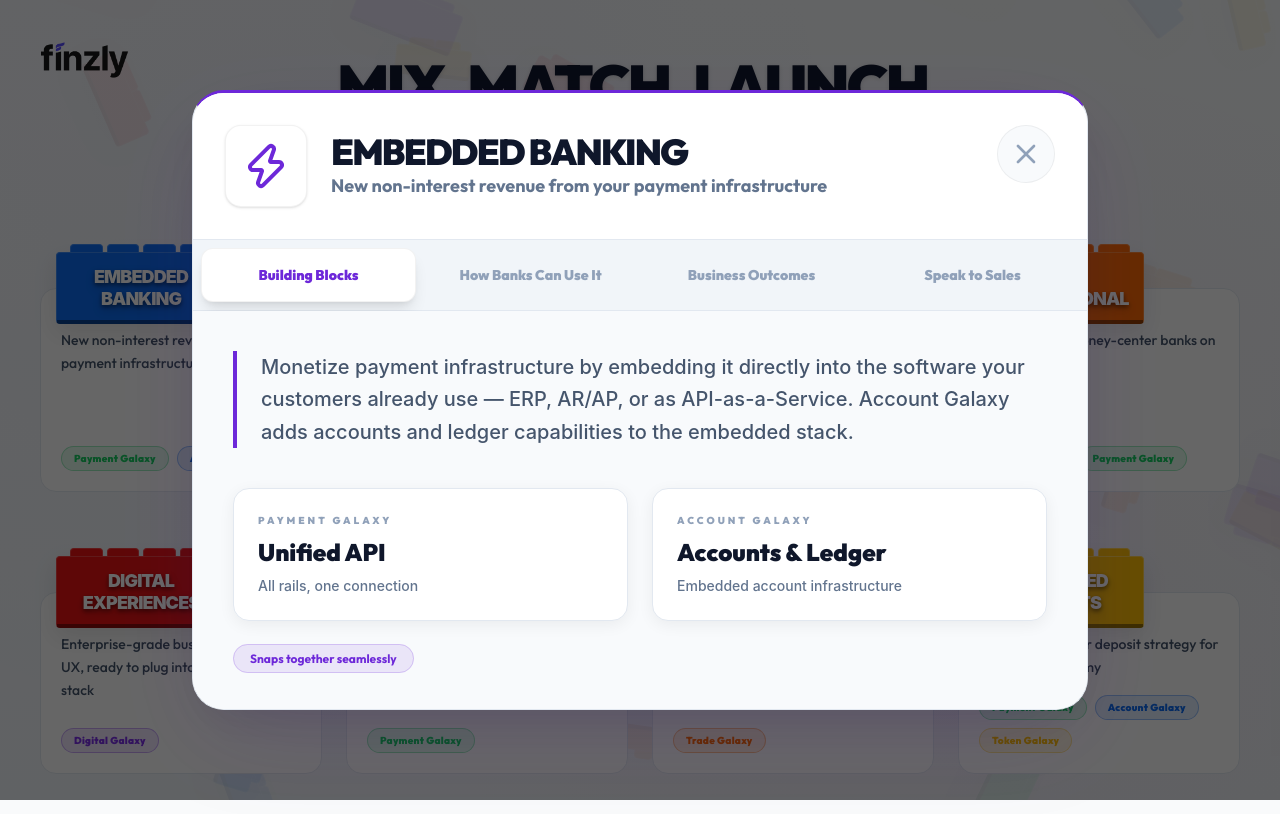
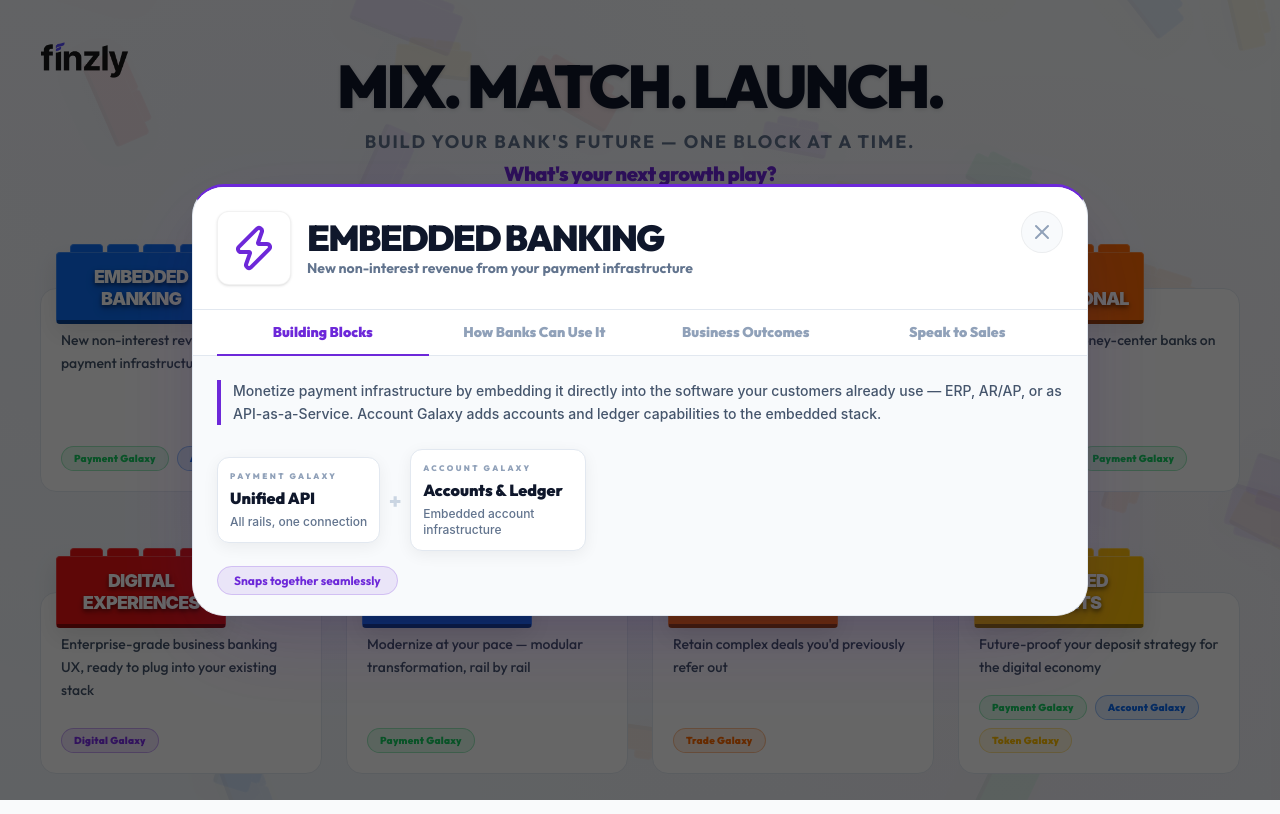
Before and after one commit to SandhiyaGiri/galaxy-conference, a React (Vite) app: page / in a window 1280 px wide. Both pictures are taken after a click on the element 181 px from the left and 368 px from the top of the page. Built offline with nearby package versions, Linux system fonts and the light colour scheme.

Commit message:
Redesigned the Card

```diff
--- a/src/components/kiosk/BlueprintCard.tsx
+++ b/src/components/kiosk/BlueprintCard.tsx
@@ -10,12 +10,12 @@
 import finzlyQr from "../../assets/finzly-qr.png";
 
 const ALL_REPS: Record<string, { name: string; role: string; region: string; color: string; photo: string }> = {
-  brian: { name: "Brian", role: "FX & Trade Specialist", region: "Global", color: "#1D9E75", photo: brianPhoto },
-  sam: { name: "Sam", role: "Enterprise Banking", region: "Northeast", color: "#378ADD", photo: samPhoto },
-  scott: { name: "Scott", role: "Payments Lead", region: "Midwest", color: "#7F77DD", photo: scottPhoto },
-  melissa: { name: "Melissa", role: "Digital Experiences", region: "South", color: "#D85A30", photo: melissaPhoto },
-  chris: { name: "Chris", role: "Partner Banking", region: "West", color: "#BA7517", photo: chrisPhoto },
-  steve: { name: "Steve T", role: "Token & Digital Assets", region: "Global", color: "#993556", photo: stevePhoto },
+  brian:   { name: "Brian",   role: "FX & Trade Specialist", region: "Global",    color: "#1D9E75", photo: brianPhoto },
+  sam:     { name: "Sam",     role: "Enterprise Banking",     region: "Northeast", color: "#378ADD", photo: samPhoto },
+  scott:   { name: "Scott",   role: "Payments Lead",          region: "Midwest",   color: "#7F77DD", photo: scottPhoto },
+  melissa: { name: "Melissa", role: "Digital Experiences",    region: "South",     color: "#D85A30", photo: melissaPhoto },
+  chris:   { name: "Chris",   role: "Partner Banking",        region: "West",      color: "#BA7517", photo: chrisPhoto },
+  steve:   { name: "Steve T", role: "Token & Digital Assets", region: "Global",    color: "#993556", photo: stevePhoto },
 };
 
 interface BlueprintCardProps {
@@ -34,10 +34,10 @@
 }
 
 const TABS = [
-  { id: "blocks", label: "Building Blocks" },
+  { id: "blocks",   label: "Building Blocks" },
   { id: "use-case", label: "How Banks Can Use It" },
   { id: "outcomes", label: "Business Outcomes" },
-  { id: "team", label: "Speak to Sales" },
+  { id: "team",     label: "Speak to Sales" },
 ];
 
 export default function BlueprintCard({ lever, onClose }: BlueprintCardProps) {
@@ -52,38 +52,40 @@
       className="fixed inset-0 z-50 flex items-center justify-center p-6 bg-black/60"
       onClick={onClose}
     >
+      {/* Fixed height so modal doesn't resize between tabs */}
       <div
         className="kiosk-modal-shell w-full max-w-4xl max-h-[85vh] flex flex-col overflow-hidden shadow-2xl"
         onClick={(e) => e.stopPropagation()}
       >
         {/* Header */}
-        <div className="p-4 md:p-8 border-b border-slate-200 flex flex-row justify-between items-start bg-white gap-4">
-          <div className="flex flex-1 gap-4 md:gap-6 items-center">
-            <div className="text-primary p-3 md:p-4 bg-white rounded-xl md:rounded-2xl shadow-sm border border-black/5">
+        <div className="p-4 md:p-6 border-b border-slate-200 flex flex-row justify-between items-start bg-white gap-4 shrink-0">
+          <div className="flex flex-1 gap-4 items-center">
+            <div className="text-primary p-3 bg-white rounded-xl shadow-sm border border-black/5 shrink-0">
               {lever.icon}
             </div>
             <div>
               <h2 className="text-2xl md:text-4xl font-black tracking-tighter text-slate-900 uppercase font-outfit">{lever.title}</h2>
-              <p className="text-sm md:text-lg text-slate-500 font-bold font-outfit">{lever.benefit}</p>
+              <p className="text-xs md:text-sm text-slate-500 font-bold font-outfit">{lever.benefit}</p>
             </div>
           </div>
           <button
             onClick={onClose}
-            className="p-3 rounded-full bg-slate-50 hover:bg-slate-100 transition-colors border border-black/5"
+            className="p-2 rounded-full bg-slate-50 hover:bg-slate-100 transition-colors border border-black/5 shrink-0"
           >
-            <X size={32} className="text-slate-400" />
+            <X size={24} className="text-slate-400" />
           </button>
         </div>
 
-        {/* Tabs */}
-        <div className="flex flex-wrap md:flex-nowrap bg-slate-100 p-2 gap-2 border-b border-slate-200">
+        {/* Tabs — underline style */}
+        <div className="flex bg-white px-4 md:px-6 border-b border-slate-200 shrink-0">
           {TABS.map(tab => (
             <button
               key={tab.id}
               onClick={() => setActiveTab(tab.id)}
-              className={`flex-1 flex items-center justify-center py-3 md:py-4 rounded-xl text-xs md:text-sm font-black transition-all font-outfit ${activeTab === tab.id
-                ? "bg-white text-primary shadow-lg border border-black/5"
-                : "text-slate-400 hover:text-slate-700 hover:bg-slate-200"
+              className={`flex-1 flex items-center justify-center py-2.5 md:py-3 text-xs md:text-sm font-black transition-all font-outfit border-b-2 -mb-px ${
+                activeTab === tab.id
+                  ? "border-primary text-primary"
+                  : "border-transparent text-slate-400 hover:text-slate-600"
               }`}
             >
               {tab.label}
@@ -91,32 +93,44 @@
           ))}
         </div>
 
-        {/* Content */}
-        <div className="flex-1 overflow-y-auto p-6 md:p-10 custom-scrollbar bg-slate-50">
+        {/* Content — fills remaining height */}
+        <div className="flex-1 overflow-y-auto p-4 md:p-6 custom-scrollbar bg-slate-50">
 
+          {/* Building Blocks — description top, cards + connectors bottom */}
           {activeTab === "blocks" && (
-            <motion.div initial={{ opacity: 0, x: -20 }} animate={{ opacity: 1, x: 0 }}>
-              <p className="text-base md:text-xl text-slate-600 leading-relaxed mb-8 md:mb-10 border-l-4 border-primary pl-4 md:pl-6 font-medium">
+            <motion.div
+              initial={{ opacity: 0, x: -20 }}
+              animate={{ opacity: 1, x: 0 }}
+              className="flex flex-col h-full"
+            >
+              <p className="text-sm text-slate-600 leading-relaxed mb-4 border-l-4 border-primary pl-3 font-medium">
                 {lever.description}
               </p>
-              <div className="grid grid-cols-1 md:grid-cols-2 gap-4 md:gap-6">
+              <div className="mt-auto pt-2">
+                <div className="flex flex-wrap items-center gap-y-3 gap-x-1">
                   {lever.lego.map((block, i) => (
-                  <div key={i} className="glass-panel p-4 md:p-6 rounded-2xl flex flex-col gap-1 md:gap-2 luxury-shine">
-                    <span className="text-[8px] md:text-[10px] font-black uppercase tracking-[0.3em] text-slate-400 font-outfit">
+                    <React.Fragment key={i}>
+                      {i > 0 && (
+                        <span className="text-slate-300 font-black text-xl px-1 shrink-0">+</span>
+                      )}
+                      <div className="glass-panel p-3 rounded-xl flex flex-col gap-1 luxury-shine shrink-0">
+                        <span className="text-[8px] font-black uppercase tracking-[0.3em] text-slate-400 font-outfit whitespace-nowrap">
                           {block.galaxy.charAt(0).toUpperCase() + block.galaxy.slice(1)} Galaxy
                         </span>
-                    <h4 className="text-xl md:text-2xl font-black text-slate-900 font-outfit">{block.label}</h4>
-                    <p className="text-xs md:text-sm text-slate-500 font-medium">{block.sub}</p>
+                        <h4 className="text-sm md:text-base font-black text-slate-900 font-outfit">{block.label}</h4>
+                        <p className="text-xs text-slate-500 font-medium max-w-[150px]">{block.sub}</p>
                       </div>
+                    </React.Fragment>
                   ))}
                 </div>
                 {lever.lego.length > 1 && (
-                <div className="mt-6">
+                  <div className="mt-4">
                     <span className="text-xs px-4 py-1.5 rounded-full font-bold font-outfit bg-primary/10 text-primary border border-primary/20">
                       Snaps together seamlessly
                     </span>
                   </div>
                 )}
+              </div>
             </motion.div>
           )}
 
@@ -130,49 +144,53 @@
             </motion.div>
           )}
 
+          {/* Business Outcomes — left: single card with bullet list; right: large QR */}
           {activeTab === "outcomes" && (
             <motion.div initial={{ opacity: 0, x: -20 }} animate={{ opacity: 1, x: 0 }}>
-              <div className="grid grid-cols-1 md:grid-cols-2 gap-3 mb-6">
+              <div className="flex flex-col md:flex-row gap-4 md:gap-6">
+                <div className="flex-1 glass-panel p-5 md:p-6 rounded-2xl">
+                  <div className="space-y-3">
                     {lever.outcomes.map((outcome, i) => (
-                  <div key={i} className="flex items-start gap-3 p-4 glass-panel rounded-2xl">
-                    <div className="bg-primary/10 p-1.5 rounded-full border border-primary/20 shrink-0 mt-0.5">
-                      <CheckCircle2 className="text-primary w-4 h-4" />
+                      <div key={i} className="flex items-start gap-3">
+                        <div className="bg-primary/10 p-1 rounded-full border border-primary/20 shrink-0 mt-0.5">
+                          <CheckCircle2 className="text-primary w-3.5 h-3.5" />
                         </div>
                         <span className="text-sm font-semibold text-slate-700 font-outfit leading-snug">{outcome}</span>
                       </div>
                     ))}
                   </div>
-              {/* QR / brochure */}
-              <div className="glass-panel p-4 rounded-2xl flex items-center gap-4">
-                <span className="text-2xl shrink-0">📱</span>
-                <div>
+                </div>
+                <div className="md:w-52 glass-panel p-5 rounded-2xl flex flex-col items-center justify-center gap-3 shrink-0">
+                  <div className="text-center">
                     <div className="text-sm font-black text-slate-800 font-outfit">Download the brochure</div>
-                  <div className="text-xs text-slate-500 font-outfit">Scan QR or ask your sales rep</div>
+                    <div className="text-xs text-slate-500 font-outfit mt-1">Scan QR or ask your sales rep</div>
                   </div>
-                <div className="ml-auto w-16 h-16 bg-white rounded-xl border border-slate-200 flex items-center justify-center shrink-0 overflow-hidden p-1">
+                  <div className="w-36 h-36 bg-white rounded-xl border border-slate-200 overflow-hidden p-1 shrink-0">
                     <img src={finzlyQr} alt="Finzly QR Code" className="w-full h-full object-contain" />
+                  </div>
                 </div>
               </div>
             </motion.div>
           )}
 
+          {/* Speak to Sales — intro text, larger photos, underlined footer */}
           {activeTab === "team" && (
             <motion.div initial={{ opacity: 0, x: -20 }} animate={{ opacity: 1, x: 0 }}>
-              <p className="text-slate-500 text-sm md:text-base mb-6 md:mb-8 font-bold font-outfit">
+              <p className="text-slate-500 text-sm mb-5 font-bold font-outfit">
                 Ready to explore {lever.title} for your bank? Our team will build your custom roadmap.
               </p>
-              <div className="flex flex-wrap gap-4 justify-center mb-6">
+              <div className="flex flex-wrap gap-5 justify-center mb-6">
                 {reps.map(rep => (
                   <div
                     key={rep.name}
-                    className="glass-panel flex flex-col items-center gap-2 p-4 md:p-5 rounded-2xl"
-                    style={{ minWidth: "120px" }}
+                    className="glass-panel flex flex-col items-center gap-3 p-5 rounded-2xl"
+                    style={{ minWidth: "140px" }}
                   >
                     <img
                       src={rep.photo}
                       alt={rep.name}
-                      className="w-14 h-14 rounded-full object-cover border-2"
-                      style={{ borderColor: rep.color }}
+                      className="w-20 h-20 md:w-24 md:h-24 rounded-full object-cover"
+                      style={{ border: `3px solid ${rep.color}` }}
                     />
                     <div className="text-center">
                       <div className="font-black text-sm text-slate-900 font-outfit">{rep.name}</div>
@@ -183,7 +201,7 @@
                 ))}
               </div>
               <div className="flex justify-center">
-                <span className="text-sm px-6 py-2 rounded-full font-bold font-outfit bg-primary/10 text-primary border border-primary/20">
+                <span className="text-sm font-bold font-outfit text-primary underline underline-offset-4 decoration-primary/50">
                   Feel free to connect
                 </span>
               </div>
```
Lines whose indentation alone changed are shown as unchanged.
